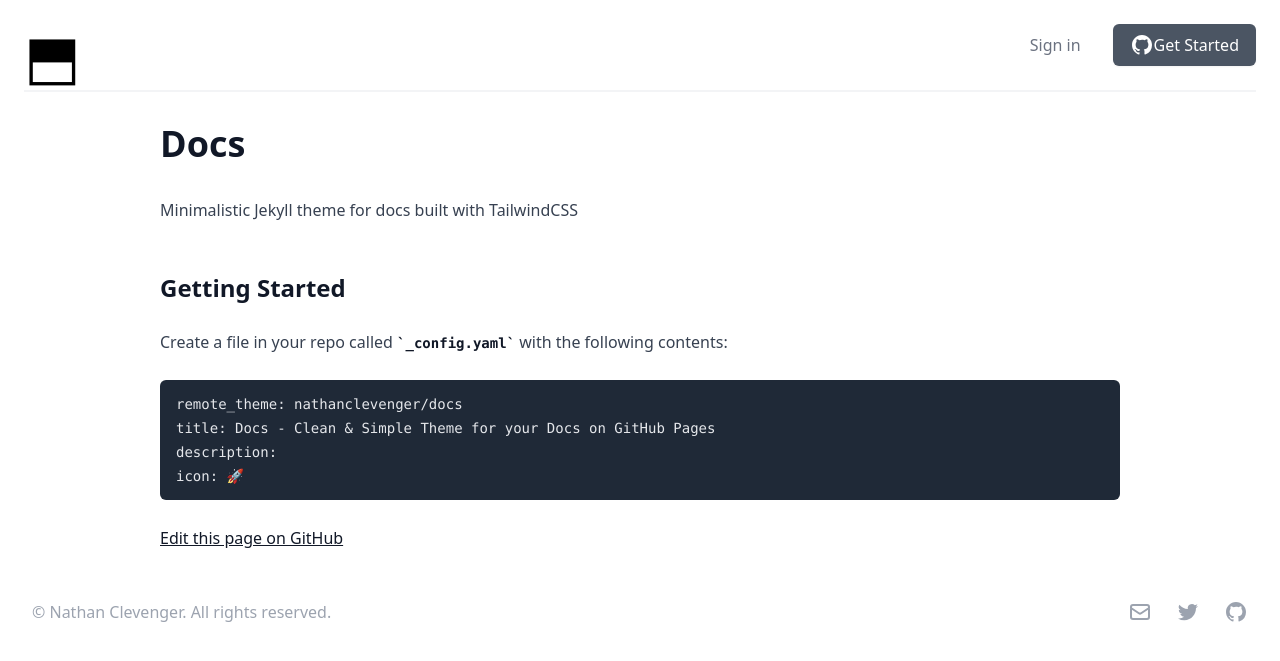
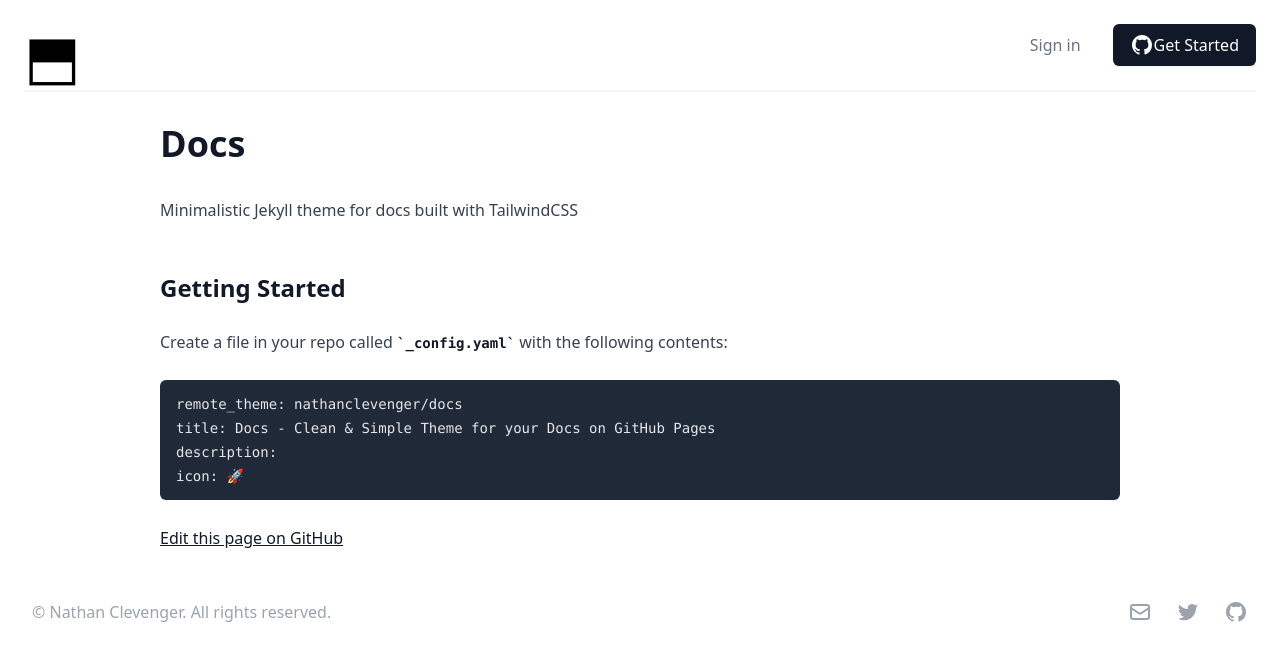
Before and after one commit to nathanclevenger/docs, a Jekyll site: the page built from README.md, in a window 1280 px wide. Shown: the top 661 px of the page. Built offline with Jekyll 4.4.1, drawn with Linux system fonts in a browser that asks for light colours; nearby versions of some CDN libraries; our own code applies the rules of GitHub Pages for plain Markdown files.

Commit message:
Update default.html

```diff
--- a/_layouts/default.html
+++ b/_layouts/default.html
@@ -44,7 +44,7 @@
       </nav> -->
       <div class="hidden md:flex items-center justify-end md:flex-1 lg:w-0">
         <a href="#" class="whitespace-nowrap text-base font-medium text-gray-500 hover:text-gray-900"> Sign in </a>
-        <a href="#" class="ml-8 whitespace-nowrap inline-flex items-center justify-center px-4 py-2 border border-transparent rounded-md shadow-sm text-base font-medium text-white bg-gray-600 hover:bg-gray-700">
+        <a href="#" class="ml-8 whitespace-nowrap inline-flex items-center justify-between px-4 py-2 border border-transparent rounded-md shadow-sm text-base font-medium text-white bg-gray-900 hover:bg-gray-800">
           <svg class="h-6 w-6" fill="currentColor" viewBox="0 0 24 24" aria-hidden="true">
             <path fill-rule="evenodd" d="M12 2C6.477 2 2 6.484 2 12.017c0 4.425 2.865 8.18 6.839 9.504.5.092.682-.217.682-.483 0-.237-.008-.868-.013-1.703-2.782.605-3.369-1.343-3.369-1.343-.454-1.158-1.11-1.466-1.11-1.466-.908-.62.069-.608.069-.608 1.003.07 1.531 1.032 1.531 1.032.892 1.53 2.341 1.088 2.91.832.092-.647.35-1.088.636-1.338-2.22-.253-4.555-1.113-4.555-4.951 0-1.093.39-1.988 1.029-2.688-.103-.253-.446-1.272.098-2.65 0 0 .84-.27 2.75 1.026A9.564 9.564 0 0112 6.844c.85.004 1.705.115 2.504.337 1.909-1.296 2.747-1.027 2.747-1.027.546 1.379.202 2.398.1 2.651.64.7 1.028 1.595 1.028 2.688 0 3.848-2.339 4.695-4.566 4.943.359.309.678.92.678 1.855 0 1.338-.012 2.419-.012 2.747 0 .268.18.58.688.482A10.019 10.019 0 0022 12.017C22 6.484 17.522 2 12 2z" clip-rule="evenodd" />
           </svg>
```
